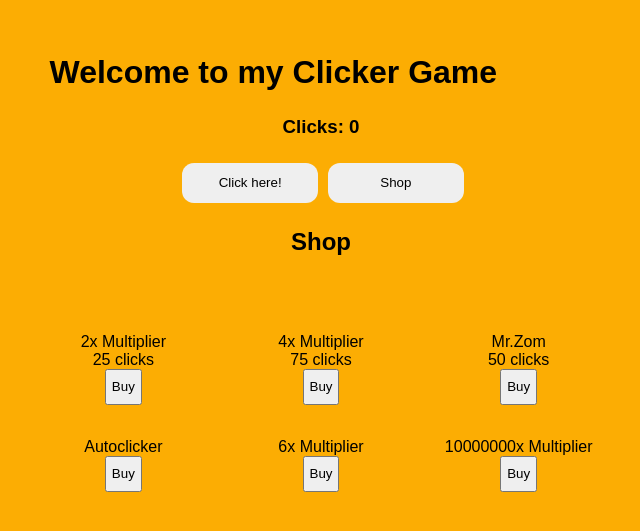
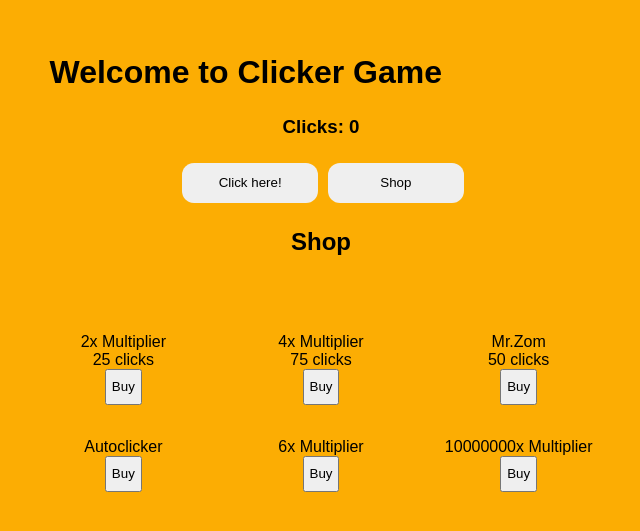
Before and after one commit to Vipershroom/clicker-game-react, a React (Create React App) app: page / in a window 1280 px wide. Shown: the part 127-658 px from the top of the page, without its empty margins (319-959 px from the left). Built offline with nearby package versions, Linux system fonts and the light colour scheme.

Commit message:
Updated welcome title

```diff
--- a/src/Components/App.tsx
+++ b/src/Components/App.tsx
@@ -15,7 +15,7 @@ function App() {
 
     return(
         <div>
-            <h1>Welcome to my Clicker Game</h1>
+            <h1>Welcome to Clicker Game</h1>
             <div className="spacing">
                 <h3>Clicks: {click}</h3>
                 <button className="btn" onClick={() => setclick(click + clickMod)} >Click here!</button>
```
